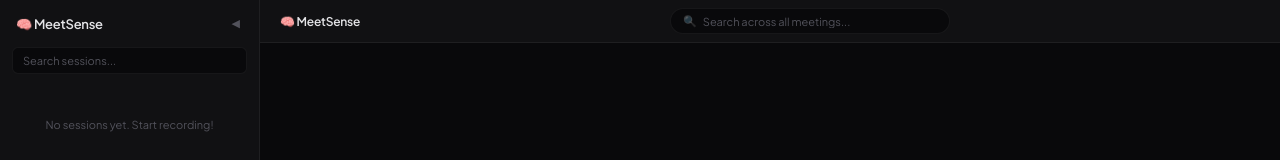
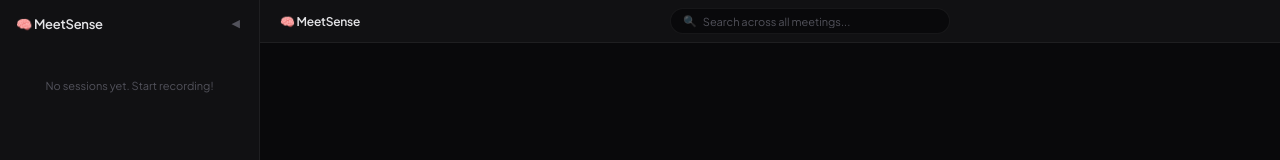
Before and after one commit to anhducmata/Godeye, a React (Vite) app: page / in a window 1280 px wide. Shown: the top 160 px of the page. Built offline with nearby package versions, Linux system fonts and the light colour scheme.

Commit message:
fix: remove sidebar search (global search is in topbar)

```diff
--- a/src/renderer/components/Sidebar.tsx
+++ b/src/renderer/components/Sidebar.tsx
@@ -126,16 +126,6 @@ export const Sidebar = forwardRef<SidebarHandle, SidebarProps>(function Sidebar(
         <button className="sidebar__collapse" onClick={() => setCollapsed(true)}>◀</button>
       </div>
 
-      <div className="sidebar__search">
-        <input
-          type="text"
-          placeholder="Search sessions..."
-          value={searchQuery}
-          onChange={e => setSearchQuery(e.target.value)}
-          className="sidebar__search-input"
-        />
-      </div>
-
       <div className="sidebar__sessions">
         {filtered.length === 0 && (
           <div className="sidebar__empty">
```
